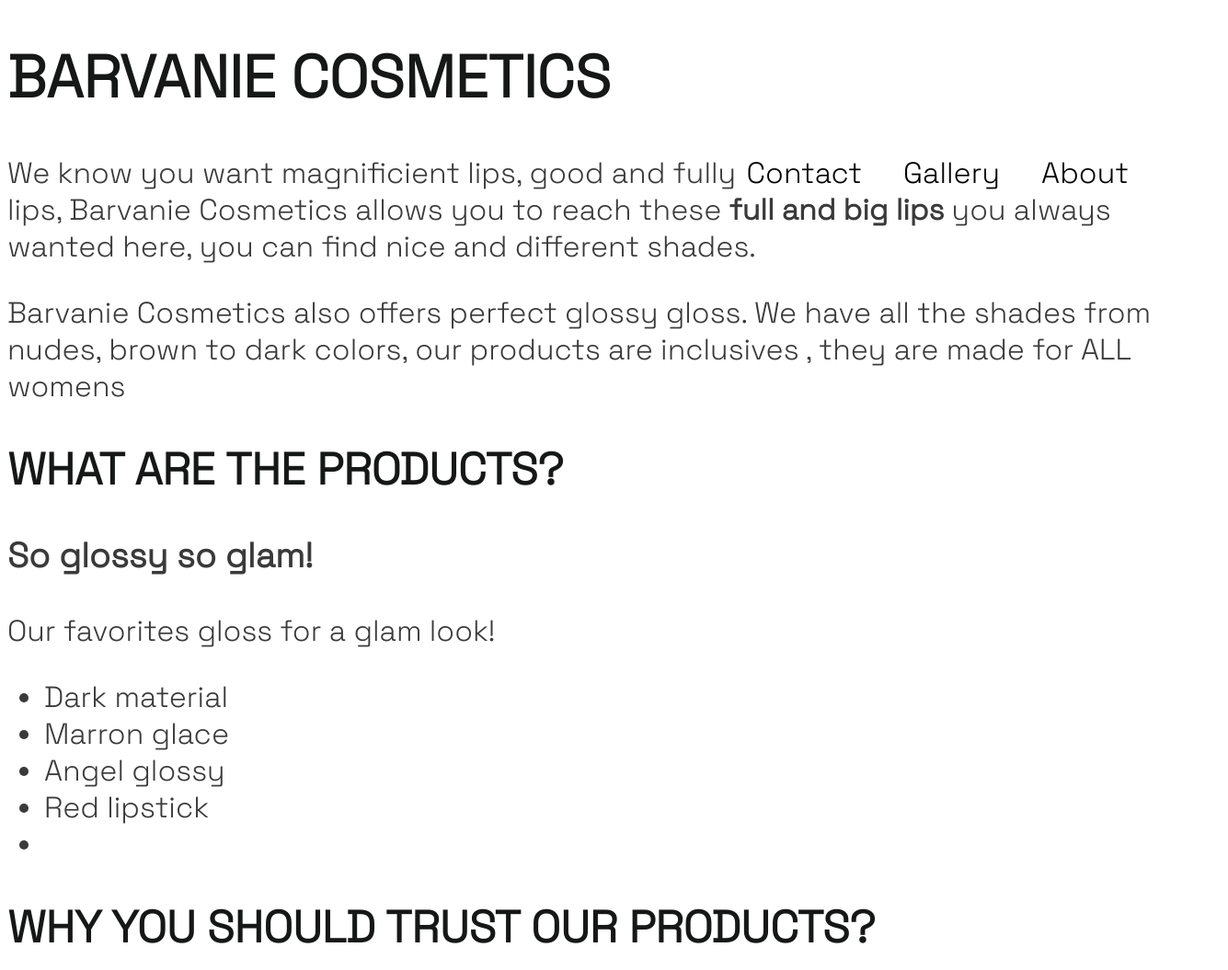
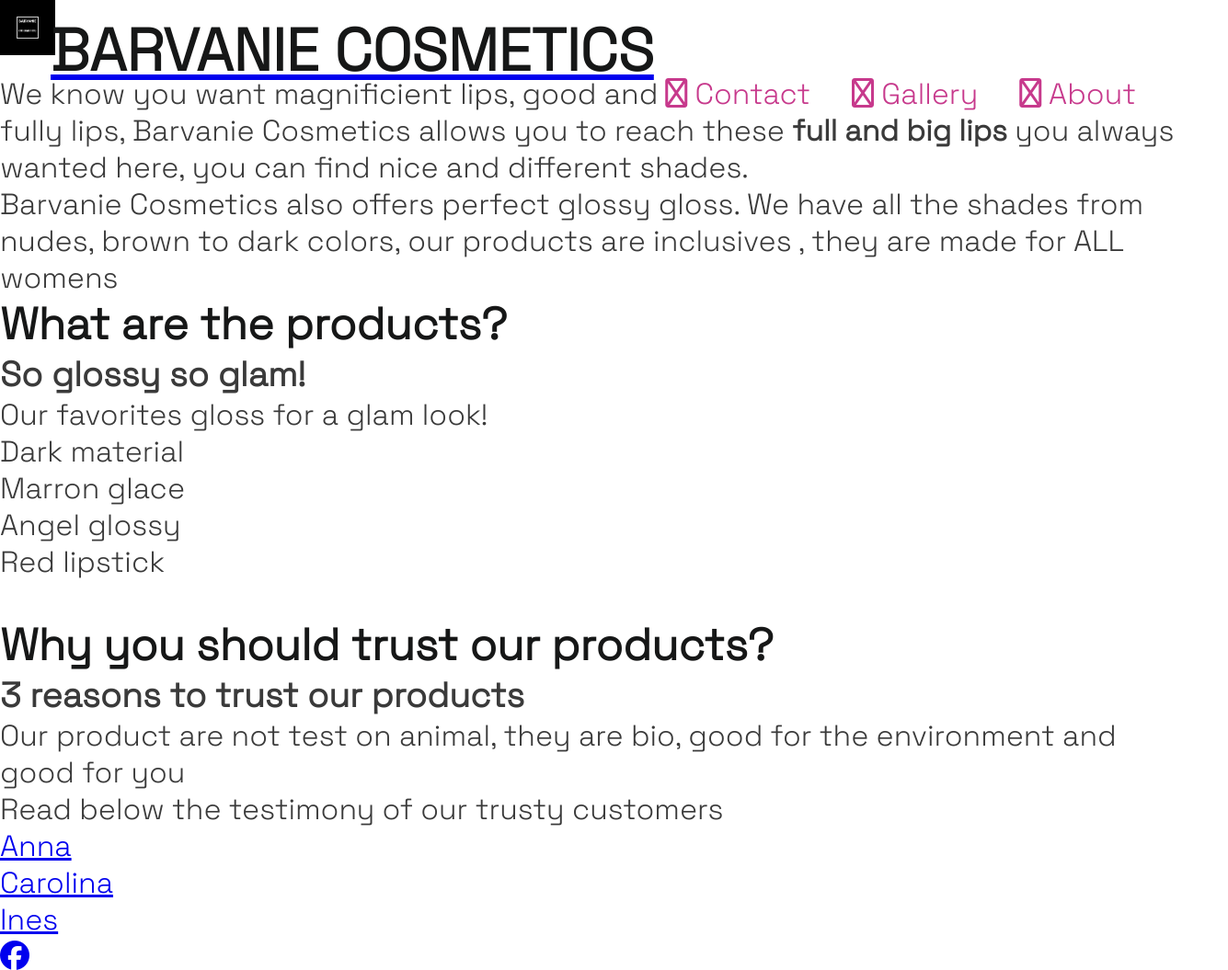
Before and after one commit to Nk0m/B-cosmetic-repo, a plain HTML site: page index.html in a window 1280 px wide. Shown: the top 1055 px of the page at 92% size, 1335 px wide, since content can reach past the window. Drawn offline with Linux system fonts and the light colour scheme; files that its build step writes are made by us from their sources.

Commit message:
sidebar styling menu text next

```diff
--- a/assets/css/style.css
+++ b/assets/css/style.css
@@ -2,6 +2,11 @@
 /*Fonts*/
 @import url('https://fonts.googleapis.com/css2?family=Space+Grotesk:wght@300&display=swap');
 
+*{
+    margin: 0;
+    padding: 0;
+    border: none;
+}
 
 body{
 
@@ -11,38 +16,60 @@
     font-size: 2em;
 }
 
-/*headings and logo/*/
-h1,h2{
-    font-family: 'Space Grotesk', sans-serif;
-    text-transform: uppercase;
-    color: rgb(22, 23, 23);
-    }
-
-.header img{
+#header img{
     float: left;
-    width: 10px;
-    height: 30px;
+    position: absolute;
+    left: 0;
+    top: 0;
+    width: 60px;
+    height: 60px;
     font-size: 130%;
     background: none;
 
 }
+
 #header h1 {
-    top: 22px;
-    left: 12px;
+    position: relative;
+    text-transform: uppercase;
+    top: 14px;
+    left: 55px;
   }
+
+/*headings and logo/*/
+h1,h2{
+    font-family: 'Space Grotesk', sans-serif;
+
+    color: rgb(22, 23, 23);
+    }
 
   #menu {
     font-size: 100%;
+    margin: 0;
+    padding: 0;
   }
 
   #menu li{
+    text-transform: capitalize;
     float: right;
     list-style-type: none;
     margin-right: 45px;
 
   }
 
+
+  #menu b {
+    display: inline-block;
+    vertical-align: baseline;
+    text-align: center;
+    width: 14px;
+    height: 14px;
+    margin-right: 15px;
+  }
 #menu a {
     text-decoration: none;
-    color: black;
+    color: rgb(199, 57, 140);
 }
+
+#menu a:hover {
+    border-bottom: 1px solid #3a3a3a;
+}
--- a/index.html
+++ b/index.html
@@ -6,7 +6,7 @@
     <meta name="viewport" content="width=device-width, initial-scale=1.0">
     <meta name="description" content="Barvanie Comsmetics, natural products for lips">
     <meta name="keywords" content="Cosmetics, lips, lipstick,makeup">
-    <link rel="stylesheet" href="style.css" type="text/css">
+    <link rel="stylesheet" href="assets/css/style.css" type="text/css">
 
     <title>Barvanie Cosmetics</title>
     <link rel="icon" href="assets/images/Logo.png" type="image/x-icon">
@@ -22,27 +22,30 @@
 <body>
     <header>
 <!-- create navigation, label them logo -->
-    <a href="index.html" class="active"> </a>
-        <div menu="header">
-     <!--   <img src="assets/images/Logo.png" alt="logo" />-->
+    <a href="index.html">
+       <div id="header">
+       <img src="assets/images/Logo.png" alt="logo" />
         <h1 id="logo"> Barvanie Cosmetics</h1>
+    </a>
         <div>
+   <div class="main-menu">
+
 
 <nav>
             <ul id="menu">
                 <li>
-                    <a href="about.html">About</a>
+                    <a href="about.html" class="active"> <i class="fa-regular fa-star-of-life"></i> About</a>
                 </li>
                 <li>
-                    <a href="#">Gallery</a>
+                    <a href="#"> <i class="fa-regular fa-star-of-life"></i>  Gallery</a>
                 </li>
                 <li>
-                    <a href="contact.html">Contact</a>
+                    <a href="contact.html"> <i class="fa-regular fa-star-of-life"></i> Contact</a>
                 </li>
 
 
         </nav>
-
+    </div>
 
 
 
```
